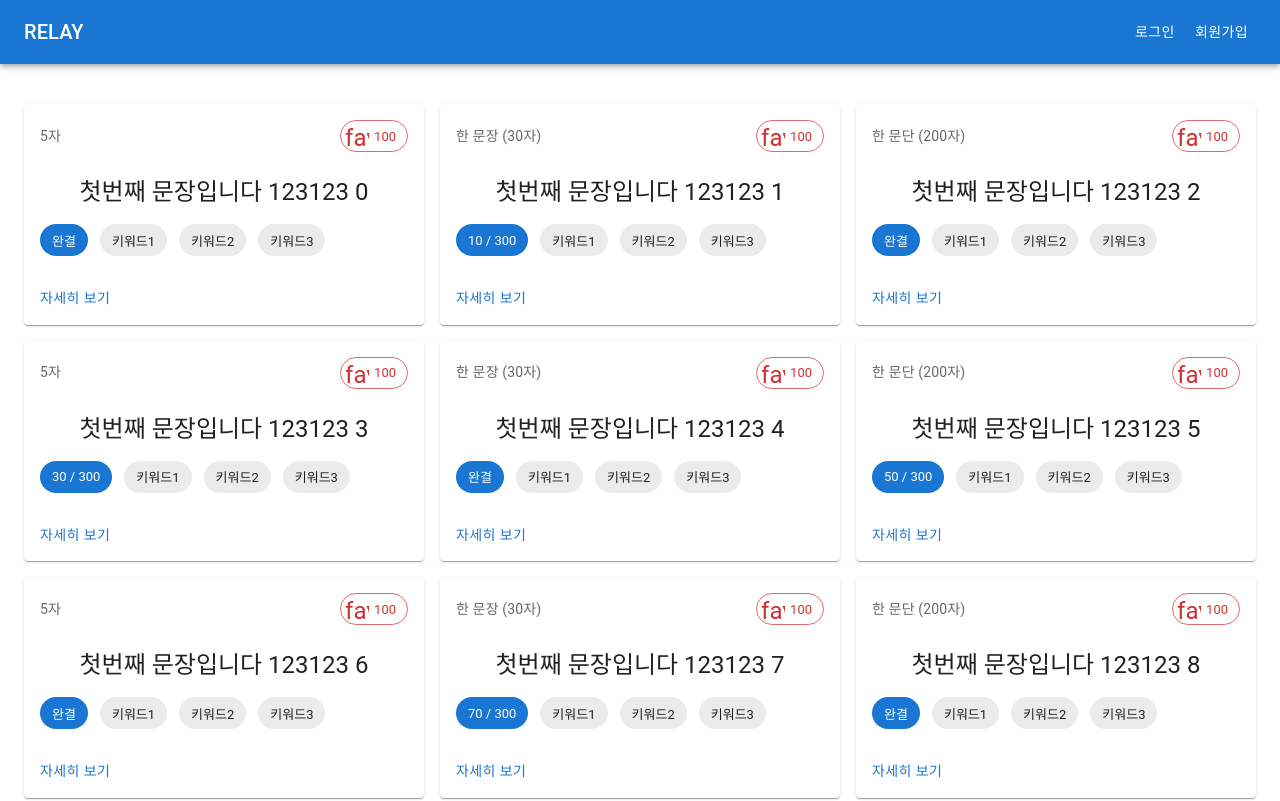
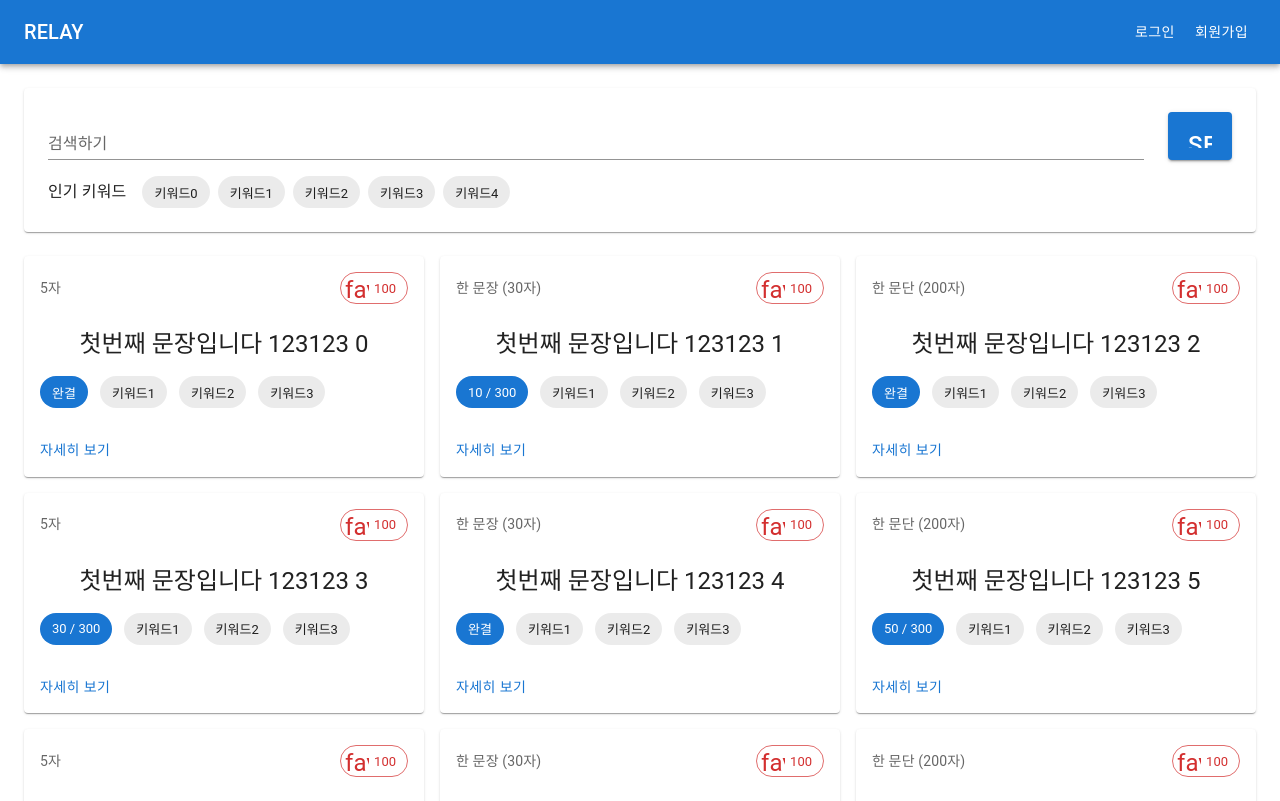
Before and after one commit to UniD-Hackathon-Team12/UniD-Hackathon-Team12-frontend, a React (Create React App) app: page / in a window 1280 px wide. Shown: the top 801 px of the page. Built offline with nearby package versions, Linux system fonts and the light colour scheme; the HTML template or start-up script is replaced by a standard one.

Commit message:
메인 페이지

```diff
--- a/src/components/NovelCard.tsx
+++ b/src/components/NovelCard.tsx
@@ -20,6 +20,7 @@ export interface NovelCardProps {
   currentCount: number;
   maxCount: number;
   isFinished?: boolean;
+  isLike?: boolean;
 }
 
 function NovelCard(props: NovelCardProps) {
@@ -27,6 +28,7 @@ function NovelCard(props: NovelCardProps) {
     title,
     keyword,
     like,
+    isLike = false,
     type,
     currentCount,
     maxCount,
@@ -49,7 +51,7 @@ function NovelCard(props: NovelCardProps) {
               {type}
             </Typography>
             <Chip
-              icon={<Icon>favorite</Icon>}
+              icon={<Icon>{isLike ? "favorite" : "favorite_border"}</Icon>}
               label={like}
               variant="outlined"
               color="error"
@@ -73,7 +75,7 @@ function NovelCard(props: NovelCardProps) {
               <Chip label={`${currentCount} / ${maxCount}`} color="primary" />
             )}
             {keyword.map((k, i) => (
-              <Chip label={k}></Chip>
+              <Chip label={k} onClick={() => {}}></Chip>
             ))}
           </Box>
         </CardContent>
--- a/src/pages/Main.tsx
+++ b/src/pages/Main.tsx
@@ -1,11 +1,51 @@
-import { Grid } from "@mui/material";
+import {
+  Box,
+  Button,
+  Card,
+  Chip,
+  Grid,
+  Icon,
+  TextField,
+  Typography,
+} from "@mui/material";
 import React from "react";
 import NovelCard from "../components/NovelCard";
 
 function Main() {
   return (
-    <div>
-      <Grid container spacing={2} paddingX={3} marginTop={3}>
+    <Box paddingX={3} my={3} gap={3} display="flex" flexDirection={"column"}>
+      <Card>
+        <Box paddingX={3} pt={3} display="flex" gap={3}>
+          <TextField
+            id="standard-basic"
+            label="검색하기"
+            variant="standard"
+            fullWidth
+          />
+          <Button variant="contained">
+            <Icon>search</Icon>
+          </Button>
+        </Box>
+        <Box
+          paddingX={3}
+          pb={3}
+          mt={2}
+          display="flex"
+          gap={1}
+          alignItems="center"
+          flexWrap={"wrap"}
+        >
+          <Typography mr={1} flexShrink={0}>
+            인기 키워드
+          </Typography>
+          {Array(5)
+            .fill(0)
+            .map((_, i) => (
+              <Chip onClick={() => {}} label={`키워드${i}`}></Chip>
+            ))}
+        </Box>
+      </Card>
+      <Grid container spacing={2}>
         {Array(10)
           .fill(0)
           .map((_, i) => (
@@ -23,10 +63,11 @@ function Main() {
               currentCount={i * 10}
               like={100}
               isFinished={i % 2 === 0}
+              isLike={i % 2 === 1}
             />
           ))}
       </Grid>
-    </div>
+    </Box>
   );
 }
 
```
